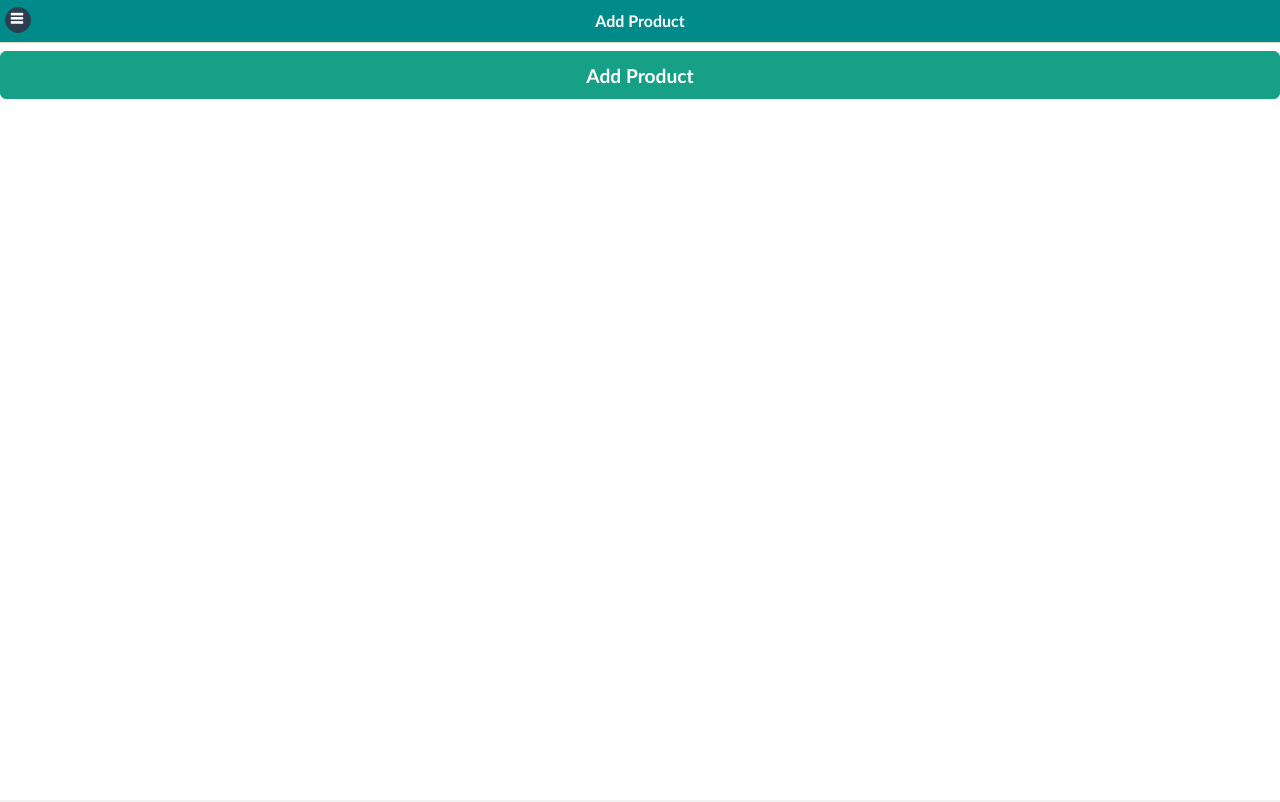
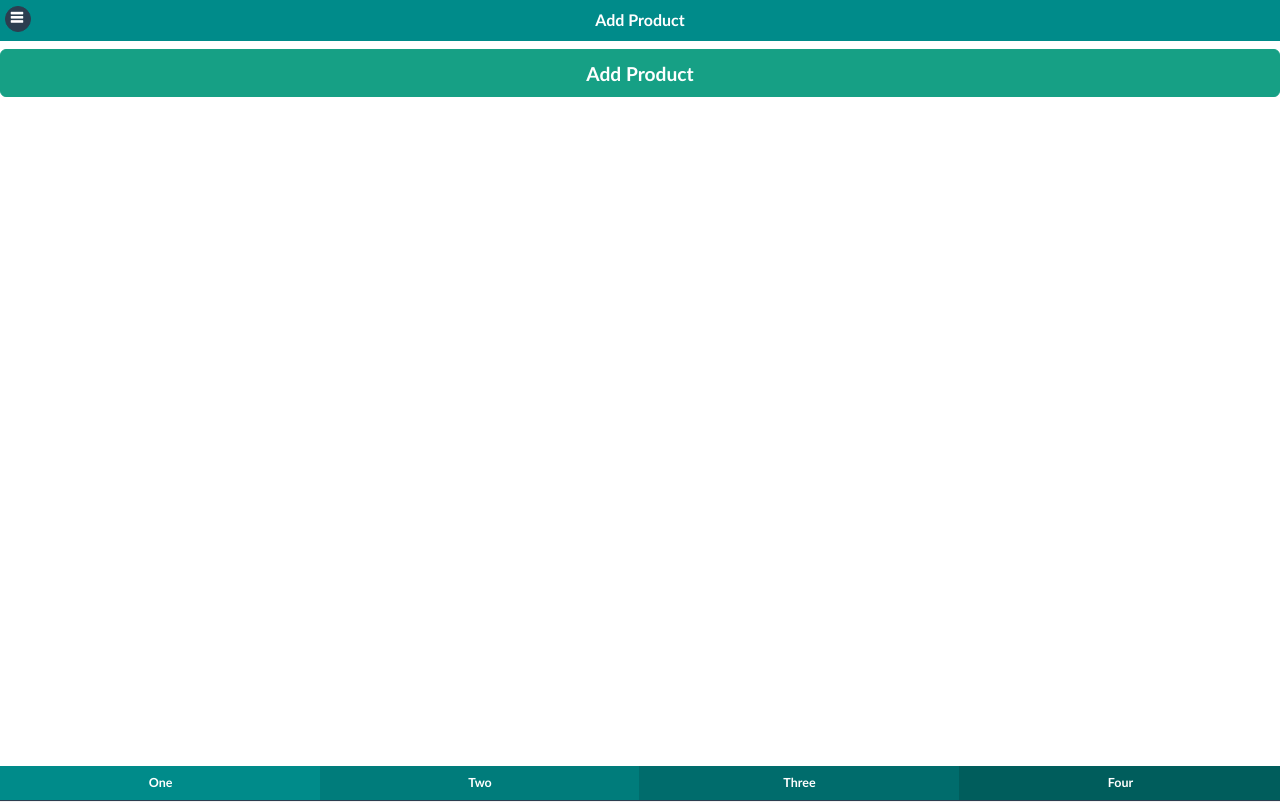
Before and after one commit to jwd2a/BelleLush, a PHP site: page /add-product.php in a window 1280 px wide. Run offline with PHP 8.4, Linux system fonts and the light colour scheme; grey boxes labelled with a size stand in for pictures from a placeholder-image service; style sheets or scripts are compiled from the project's sources; some libraries are stand-ins or nearby versions.

Commit message:
Add Product and Feed Page with Footer Menu

```diff
--- a/add-product.php
+++ b/add-product.php
@@ -21,5 +21,9 @@
 
     <a href="../dialog/item-added.html"  data-rel="dialog"  data-corners="true" data-theme="c" ><button data-theme="b">Add Product</button></a>
 
+
+  <?php include "include/menu-footer.php" ?>
+
+
   </div>
 <?php include "include/footer.php" ?>
--- a/feed.php
+++ b/feed.php
@@ -18,5 +18,8 @@
       <a href="create-account.php"><button data-theme="b" class="ui-btn-hidden" data-disabled="false">Sign Up</button></a>
 
     </div> -->
+  <?php include "include/menu-footer.php" ?>
+
+
   </div>
 <?php include "include/footer.php" ?>
--- /dev/null
+++ b/include/menu-footer.php
@@ -0,0 +1,10 @@
+<div data-role="footer" data-position="fixed">
+	<div data-role="navbar">
+	  <ul>
+	    <li><a href="#">One</a></li>
+	    <li><a href="#">Two</a></li>
+	    <li><a href="#">Three</a></li>
+	    <li><a href="#">Four</a></li>
+	  </ul>
+	</div><!-- /navbar -->
+</div>
--- a/sass/bellelush-styles.scss
+++ b/sass/bellelush-styles.scss
@@ -276,6 +276,41 @@ and (orientation : portrait) {
 	}
 }
 
+.ui-bar-a {
+
+border:none;
+
+}
+
+.ui-grid-c {
+	li {
+
+
+		&.ui-block-a a {
+			background-color:$teal;
+		}
+
+		&.ui-block-b a {
+			background-color:darken($teal, 3);
+		}
+
+		&.ui-block-c a {
+			background-color:darken($teal, 6);
+		}
+
+		&.ui-block-d a {
+			background-color:darken($teal, 9);
+		}
+
+		a {
+			border:none !important;
+		}
+
+	}
+
+
+}
+
 /* .ui-btn input, .ui-btn button {
 	//@include bellelush-theme;
 
--- a/stylesheets/bellelush-styles.css
+++ b/stylesheets/bellelush-styles.css
@@ -132,6 +132,20 @@
       height: 250px; }
     .item.tall {
       height: 500px; } }
+.ui-bar-a {
+  border: none; }
+
+.ui-grid-c li.ui-block-a a {
+  background-color: #008b8a; }
+.ui-grid-c li.ui-block-b a {
+  background-color: #007c7b; }
+.ui-grid-c li.ui-block-c a {
+  background-color: #006c6c; }
+.ui-grid-c li.ui-block-d a {
+  background-color: #005d5c; }
+.ui-grid-c li a {
+  border: none !important; }
+
 /* .ui-btn input, .ui-btn button {
 	//@include bellelush-theme;
 
```
Also changed, not shown: 1 other file.
